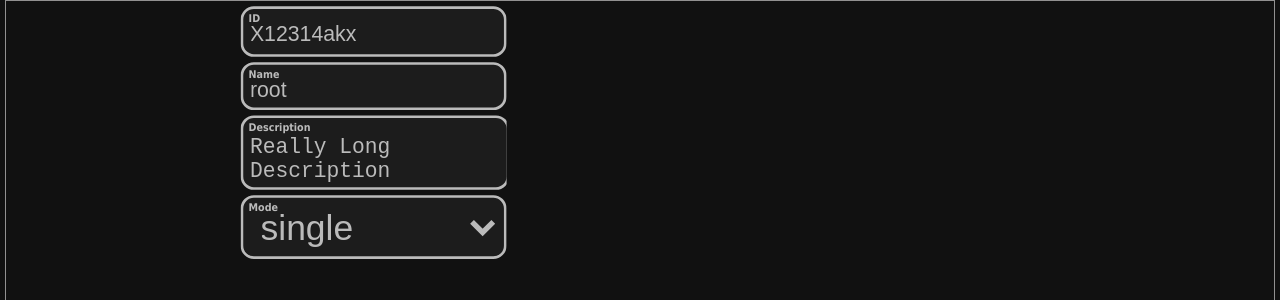
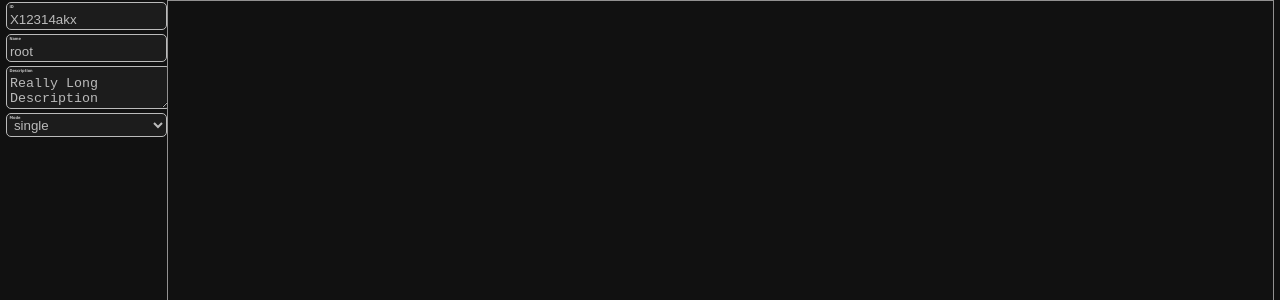
Before and after one commit to asosnovsky/Shortumation, a React (Vite) app in the folder web/: page / in a window 1280 px wide. Shown: the top 300 px of the page. Built offline with nearby package versions, Linux system fonts and the light colour scheme.

Commit message:
adjusting dims for info box

```diff
--- a/web/src/components/AutomationEditor/AutoInfoBox.tsx
+++ b/web/src/components/AutomationEditor/AutoInfoBox.tsx
@@ -19,9 +19,7 @@ export default function AutoInfoBox({
     })
 
     // render
-    return <g className="automation-dag-title">
-    <foreignObject x={0} y={0} height={125} width={100}>
-        <div>
+    return <div className="automation-editor-info-box">
         <InputText label="ID" value={metadata.id} onChange={onUpdateMetadata('id')} />
         <InputText label="Name" value={metadata.alias} onChange={onUpdateMetadata('alias')} />
         <InputTextArea label="Description" value={metadata.description} onChange={onUpdateMetadata('description')} />
@@ -37,6 +35,4 @@ export default function AutoInfoBox({
             ]}
         />
     </div>
-    </foreignObject>
-</g>
 }
--- a/web/src/components/AutomationEditor/index.tsx
+++ b/web/src/components/AutomationEditor/index.tsx
@@ -1,4 +1,5 @@
 import { AutomationData } from "~/automations/types";
+import useWindowSize from "~/utils/useWindowSize";
 import AutoInfoBox from "./AutoInfoBox";
 
 interface Props {
@@ -10,10 +11,19 @@ export default function AutomationEditor({
     onUpdate,
 }: Props) {
 
-    const graphWidth = 300;
+    const {ratioWbh} = useWindowSize();
+
     const graphHeight = 300;
-
-    return <div className="automation-dag" >
+    const graphWidth = Math.round(graphHeight * ratioWbh);
+    console.log({ratioWbh, graphHeight, graphWidth})
+    return <div className="automation-editor" style={{
+        flexDirection: ratioWbh >= 0.75 ? 'row' : 'column'
+    }}>
+        <AutoInfoBox
+            metadata={automation.metadata}
+            onUpdate={metadata => onUpdate({...automation, metadata})}
+        />
+        <div className="automation-editor-dag">
             <svg
                 viewBox={[0,0,graphWidth, graphHeight].join(" ")}
                 xmlns="http://www.w3.org/2000/svg"
@@ -25,10 +35,6 @@ export default function AutomationEditor({
                     <path d="M 0 0 L 10 5 L 0 10 z" />
                 </marker>
                 </defs>
-        <AutoInfoBox
-            metadata={automation.metadata}
-            onUpdate={metadata => onUpdate({...automation, metadata})}
-        />
                 {/* <rect x="1" y="1" height={GRAPH_HEIGHT-1} width={GRAPH_WIDTH} stroke="white" fill="none"/> */}
                 {/* <g className="automation-dag-edges">
 
@@ -38,4 +44,5 @@ export default function AutomationEditor({
                 </g> */}
             </svg>
         </div>
+</div>
 }
--- a/web/src/styles/common.scss
+++ b/web/src/styles/common.scss
@@ -103,7 +103,7 @@ textarea {
   @extend button;
   cursor: text;
   margin: 0;
-  width: 100%;
+  width: 98%;
   height: 100%;
 }
 span.checkbox {
--- a/web/src/styles/components/AutomationDAG.scss
+++ b/web/src/styles/components/AutomationDAG.scss
@@ -1,34 +1,44 @@
-.automation-dag {
+.automation-editor {
   height: 99%;
   width: 99%;
-  border: 1px solid $secondary-accent;
   font-size: 0.5em;
   color: $primary-accent;
+  display: flex;
+  flex-direction: row;
 
-  svg {
-    height: 100%;
+  &-dag {
+    border: 1px solid $secondary-accent;
     width: 100%;
-    padding: 0;
-    margin: 0;
+    svg {
+      height: 99%;
+      width: 99%;
+      padding: 0;
+      margin: 0;
+    }
   }
 
-  &-title {
-    .input-wrapper {
-      max-height: 100%;
-      max-width: 100%;
-      height: 100%;
-      width: 100%;
+  &-info-box {
+    display: flex;
+    flex-direction: column;
+    justify-content: flex-start;
+    overflow: auto;
 
-      * {
-        margin: 0;
-      }
-      input,
-      textarea,
-      div {
-        font-size: 1em;
-        resize: none;
-      }
-    }
+    // .input-wrapper {
+    //   max-height: 100%;
+    //   max-width: 100%;
+    //   height: 100%;
+    //   width: 100%;
+
+    //   * {
+    //     margin: 0;
+    //   }
+    //   input,
+    //   textarea,
+    //   div {
+    //     font-size: 1em;
+    //     resize: none;
+    //   }
+    // }
   }
   .edge {
     stroke: $secondary-accent;
--- a/web/src/styles/components/InputWrapper.scss
+++ b/web/src/styles/components/InputWrapper.scss
@@ -15,9 +15,6 @@
   textarea,
   input {
     padding-top: 0.65em;
-  }
-  textarea {
-    max-width: 94%;
   }
   // .input-view {
   //   @extend input;
--- a/web/src/utils/useWindowSize.ts
+++ b/web/src/utils/useWindowSize.ts
@@ -4,6 +4,7 @@ import { useState, useEffect } from "react";
 interface Size {
   width: number;
   height: number;
+  ratioWbh: number;
 }
 
 // Hook
@@ -13,6 +14,7 @@ export default function useWindowSize(): Size {
   const [windowSize, setWindowSize] = useState<Size>({
     width: window.innerWidth,
     height: window.innerHeight,
+    ratioWbh: window.innerWidth / window.innerHeight,
   });
 
   useEffect(() => {
@@ -22,6 +24,7 @@ export default function useWindowSize(): Size {
       setWindowSize({
         width: window.innerWidth,
         height: window.innerHeight,
+        ratioWbh: window.innerWidth / window.innerHeight,
       });
     }
 
```
Lines whose indentation alone changed are shown as unchanged.
